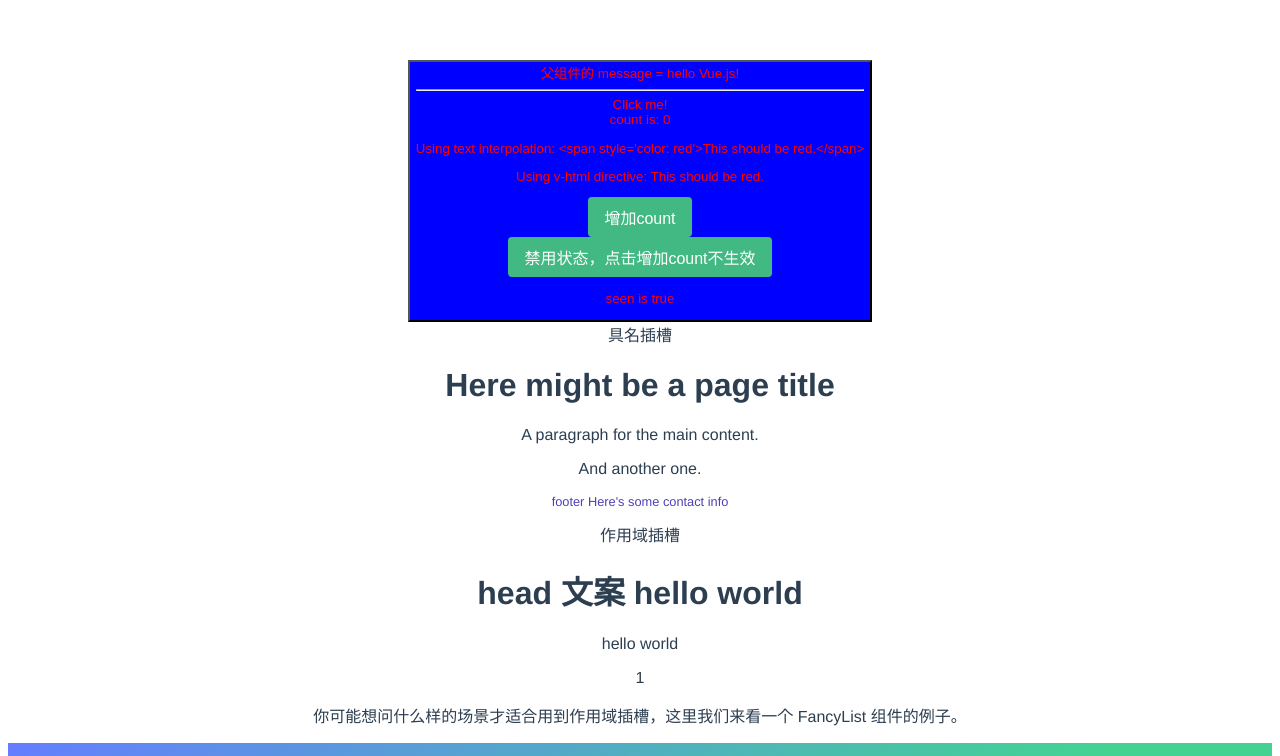
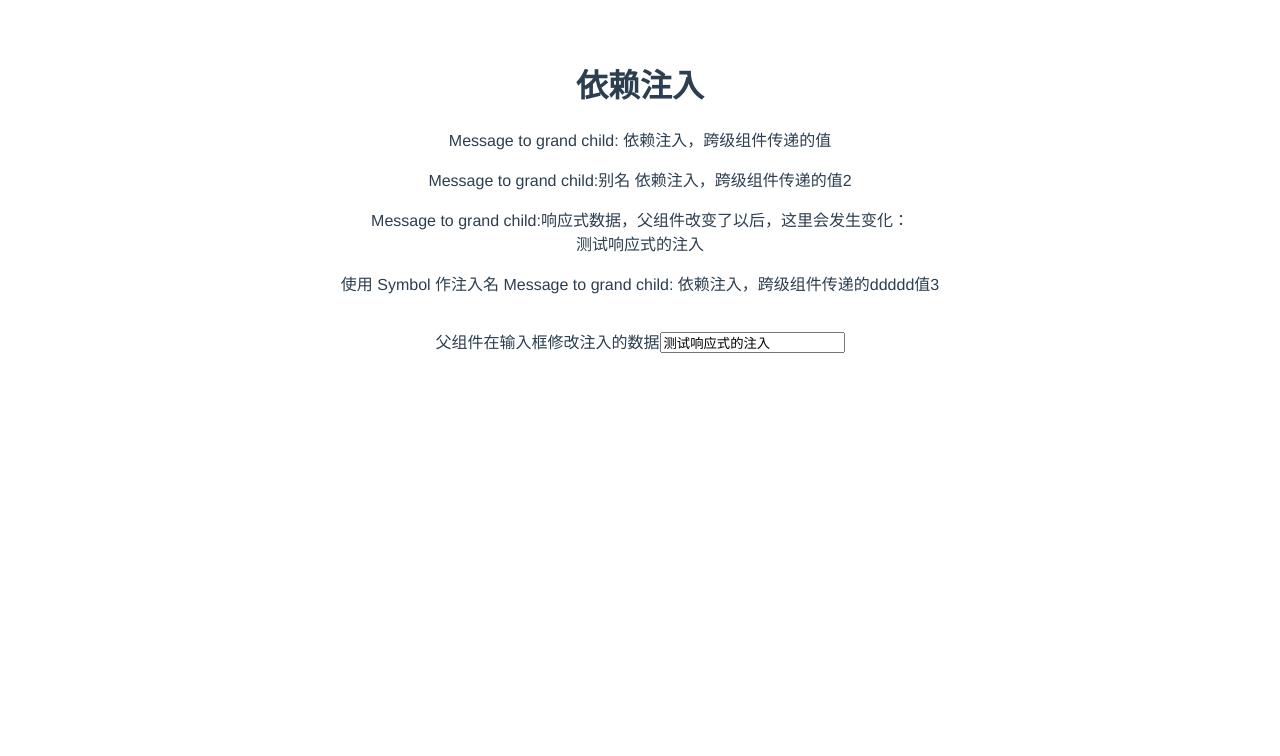
Before and after one commit to humanheima/vue-hello-world, a Vue app: page / in a window 1280 px wide. Shown: the top 756 px of the page. Built offline with nearby package versions, Linux system fonts and the light colour scheme.

Commit message:
深入组件:依赖注入

```diff
--- a/src/App.vue
+++ b/src/App.vue
@@ -78,7 +78,7 @@
 
   </div>
 
-  <div>
+  <!-- <div>
 
     <SlotTest>
       <span>父组件的 message = {{ message }}</span>
@@ -89,9 +89,9 @@
 
       <AppCounter></AppCounter>
     </SlotTest>
-  </div>
+  </div> -->
 
-  <div>
+  <!-- <div>
     <span>具名插槽</span>
     <br />
     <NamedSlotTest>
@@ -102,17 +102,17 @@
       <template v-slot:default>
         <p>A paragraph for the main content.</p>
         <p>And another one.</p>
-      </template>
+      </template> -->
 
-      <!-- v-slot:footer 可以简写为 #footer -->
-      <template v-slot:footer>
+  <!-- v-slot:footer 可以简写为 #footer -->
+  <!-- <template v-slot:footer>
         <p>footer Here's some contact info</p>
       </template>
     </NamedSlotTest>
-  </div>
+  </div> -->
 
 
-  <div>
+  <!-- <div>
     <span>作用域插槽</span>
     <br />
     <ScopedSlotTest>
@@ -125,16 +125,15 @@
       </template>
     </ScopedSlotTest>
 
-  </div>
+  </div> -->
 
-  <div>
 
-    <div>
+  <!-- <div>
       你可能想问什么样的场景才适合用到作用域插槽，这里我们来看一个 FancyList 组件的例子。
     </div>
-    <FancyList api-url="url" :per-page="10">
-      <!-- 等价于 v-slot:item -->
-      <template #item="{ body, username, likes }">
+    <FancyList api-url="url" :per-page="10"> -->
+  <!-- 等价于 v-slot:item -->
+  <!-- <template #item="{ body, username, likes }">
         <div>
           <p>{{ body }}</p>
           <p class="meta">by {{ username }} | {{ likes }} likes</p>
@@ -142,6 +141,14 @@
       </template>
     </FancyList>
 
+  </div> -->
+
+  <div>
+    <DependencyInjectionChild></DependencyInjectionChild>
+
+    <br />
+    <span>父组件在输入框修改注入的数据</span>
+    <input type="text" v-model="reactInjectValue" />
   </div>
 </template>
 
@@ -175,6 +182,10 @@ import SlotTest from './components/SlotTest.vue';
 import NamedSlotTest from './components/NamedSlotTest.vue';
 import ScopedSlotTest from './components/ScopedSlotTest.vue';
 import FancyList from './components/FancyList.vue';
+import { myInjectionKey } from './components/key.js';
+import DependencyInjectionChild from './components/DependencyInjectionChild.vue';
+import { computed } from 'vue';
+
 
 export default {
   name: 'App',
@@ -184,6 +195,18 @@ export default {
       message: 'hello Vue.js!',
       name: '组件另一种实现v-model的方式',
       myText: '',
+      reactInjectValue: '测试响应式的注入',
+    }
+  },
+  provide() {
+    return {
+      injectValue: '依赖注入，跨级组件传递的值',
+      injectValue2: '依赖注入，跨级组件传递的值2',
+      reactInjectValue: computed(() => this.reactInjectValue),
+
+      [myInjectionKey]: '依赖注入，跨级组件传递的ddddd值3',
+
+
     }
   },
 
@@ -213,6 +236,7 @@ export default {
     NamedSlotTest,
     ScopedSlotTest,
     FancyList,
+    DependencyInjectionChild,
   },
   methods: {
     handleCustomEvent(message) {
--- /dev/null
+++ b/src/components/DependencyInjectionChild.vue
@@ -0,0 +1,13 @@
+<script>
+
+import DependencyInjectionGrandChild from './DependencyInjectionGrandChild.vue';
+
+export default {
+    components: {
+        DependencyInjectionGrandChild,
+    },
+}
+</script>
+<template>
+    <DependencyInjectionGrandChild />
+</template>
--- /dev/null
+++ b/src/components/DependencyInjectionGrandChild.vue
@@ -0,0 +1,40 @@
+<script>
+import {myInjectionKey} from './key.js';
+
+
+export default {
+
+    inject: {
+        injectValue: {
+            default: '默认值',
+        },
+
+        localInjectValue2: {
+            from: 'injectValue2',
+            default: '默认值2',
+        },
+        // 测试响应式的注入
+        reactInjectValue: {
+            from: 'reactInjectValue',
+            default: '默认值3',
+        },
+        injectValue3: {
+            from: myInjectionKey,
+            default: '默认值4',
+        },
+    },
+}
+
+</script>
+
+<template>
+    <div>
+        <h1>依赖注入</h1>
+        <p>Message to grand child: {{ injectValue }}</p>
+        <p>Message to grand child:别名 {{ localInjectValue2 }}</p>
+        <p>Message to grand child:响应式数据，父组件改变了以后，这里会发生变化：<br>
+             {{ reactInjectValue }}</p>
+
+        <p>使用 Symbol 作注入名 Message to grand child: {{ injectValue3 }}</p>
+    </div>
+</template>
--- /dev/null
+++ b/src/components/key.js
@@ -0,0 +1,2 @@
+// keys.js
+export const myInjectionKey = Symbol()
```
Also changed, not shown: 1 other file (tests, documents, lock files or other folders).
